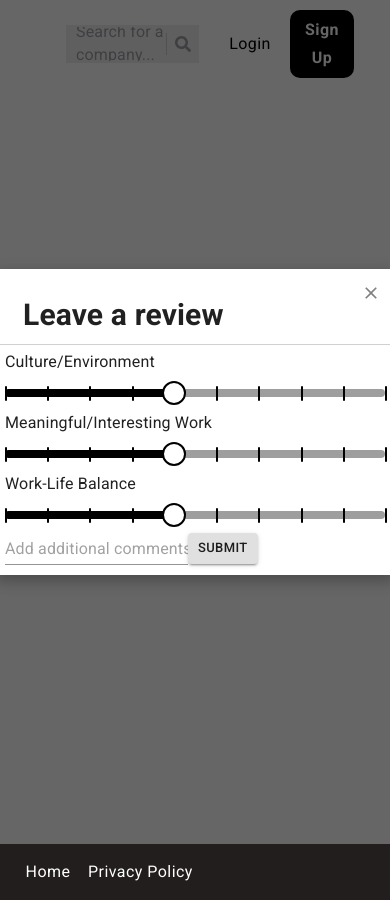
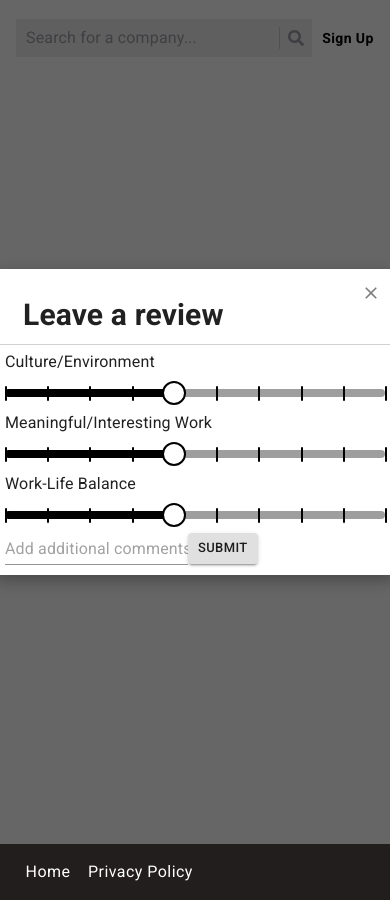
Before and after one commit to Birsana/UWVision, a React (Create React App) app in the folder frontend/: page /test in a window 390 px wide. Built offline with nearby package versions, Linux system fonts and the light colour scheme; no server answers.

Commit message:
Make header responsive

```diff
--- a/frontend/src/components/Header/Header.js
+++ b/frontend/src/components/Header/Header.js
@@ -51,7 +51,7 @@ const Header = (props) => {
 
   // Material-UI Specific Styling Stuff:
   const styles = useStyles();
-  const displayTypography = useMediaQuery("(min-width: 523px)");
+  const displayTypography = useMediaQuery("(min-width: 520px)");
 
   // Used to determine whether searchbar should be in header or not:
   const location = useLocation();
@@ -60,7 +60,7 @@ const Header = (props) => {
     <>
       <div className={styles.headerRoot}>
         <AppBar position="static" className={styles.header}>
-          <Toolbar>
+          <Toolbar style={{maxWidth: "100%"}}>
             {/* Render the UWVision typography if viewport size is greater than 650px or if on homepage*/}
             {(displayTypography || location.pathname === "/") && (
               <Typography variant="h5" className={styles.title}>
--- a/frontend/src/components/Header/styles.js
+++ b/frontend/src/components/Header/styles.js
@@ -6,7 +6,13 @@ export const useStyles = makeStyles((theme) => ({
     color: "black",
     boxShadow: "0px 0px 0px 0px",
     padding: "10px 20px",
-    marginBottom: "40px"
+    marginBottom: "40px",
+    [theme.breakpoints.down(520)]: {
+      padding: "10px 0px",
+      display: "flex",
+      alignItems: "center",
+      width: "auto"
+    }
   },
 
   profile: {
@@ -35,7 +41,10 @@ export const useStyles = makeStyles((theme) => ({
     marginRight: 8,
     marginLeft: -6,
     padding: "6px 16px",
-    borderRadius: 10
+    borderRadius: 10,
+    [theme.breakpoints.down(620)]: {
+      display: "none"
+    }
   },
 
   signUpButton: {
@@ -48,13 +57,29 @@ export const useStyles = makeStyles((theme) => ({
     padding: "6px 16px",
     '&:hover': {
       backgroundColor: '#535353'
+    },
+    minWidth: 91,
+    [theme.breakpoints.down(400)]: {
+      fontSize: 14,
+      minWidth: 52,
+      padding: 0,
+      borderRadius: 4,
+      backgroundColor: "transparent",
+      color: "black",
+      '&:hover': {
+        backgroundColor: 'transparent'
+      },
     }
   },
 
   searchBar: {
     marginLeft: "30px",
     marginRight: "25px",
-    width: "400px"
+    width: "400px",
+    [theme.breakpoints.down(520)]: {
+      marginLeft: 0,
+      marginRight: 10
+    }
   },
 
   menuItem: {
--- a/frontend/src/components/SearchBar/styles.js
+++ b/frontend/src/components/SearchBar/styles.js
@@ -90,7 +90,7 @@ export const SearchBarStylesNotHome = {
     backgroundColor: isFocused ? "white" : '#efefef',
     cursor: 'text',
     borderRadius: 0,
-    border: isFocused ? "1px solid #2196f3" : "none",
+    border: isFocused ? "1px solid #2196f3" : "none"
   }),
 
   option: (styles, { isFocused }) => {
@@ -125,6 +125,10 @@ export const SearchBarStylesNotHome = {
   placeholder: styles => ({
     ...styles,
     color: '#9e9ea7',
+    "@media only screen and (max-width: 320px)": {
+        ...styles["@media only screen and (max-width: 320px)"],
+        fontSize: "14px",
+    },
   })
 }
 
@@ -136,7 +140,7 @@ export const DropdownIndicator = props => {
     return (
       components.DropdownIndicator && (
         <components.DropdownIndicator {...props}>
-           <FontAwesomeIcon icon={faSearch} style={ (location.pathname === "/") ? { color: 'rgba(79, 78, 67)' } : { color: '#9e9ea7' } }/>
+          <FontAwesomeIcon icon={faSearch} style={ (location.pathname === "/") ? { color: 'rgba(79, 78, 67)' } : { color: '#9e9ea7' } }/>
         </components.DropdownIndicator>
       )
     )
--- a/frontend/src/pages/job/styles.css
+++ b/frontend/src/pages/job/styles.css
@@ -212,6 +212,10 @@
   .icon {
     display: flex;
   }
+
+  .question {
+    width: 600px;
+  }
 }
 
 @media only screen and (max-width: 820px) {
@@ -236,7 +240,7 @@
   }
 
   .question {
-    width: 300px;
+    width: 500px;
   }
 
   .body {
@@ -339,6 +343,10 @@
   .no-reviews-questions {
     font-size: 16px;
   }
+
+  .write-text {
+    font-size: 18px;
+  }
 }
 
 @media only screen and (max-width: 340px) {
--- a/frontend/src/pages/privacyPolicy/privacyPolicy.js
+++ b/frontend/src/pages/privacyPolicy/privacyPolicy.js
@@ -9,6 +9,11 @@ const Container = styled.div`
     padding-left: 50px;
     padding-right: 50px;
     padding-bottom: 50px;
+
+    @media (max-width: 520px) {
+        padding-left: 30px;
+        padding-right: 30px;
+    }
 `;
 
 const Content = styled.div`
```
Also changed, not shown: 1 other file (tests, documents, lock files or other folders).
